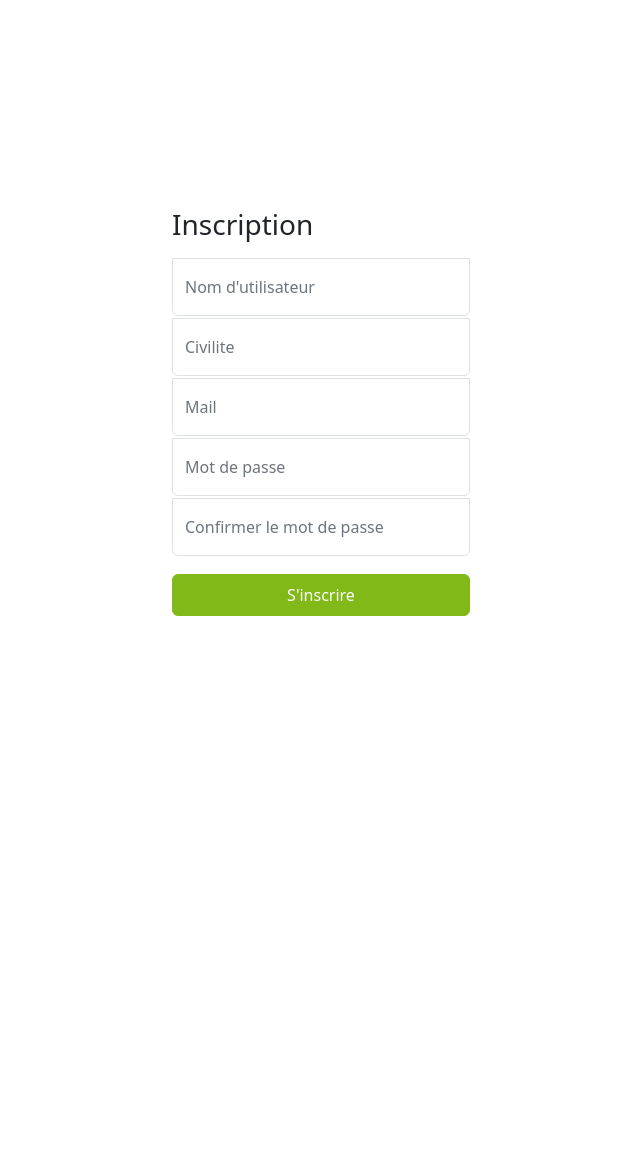
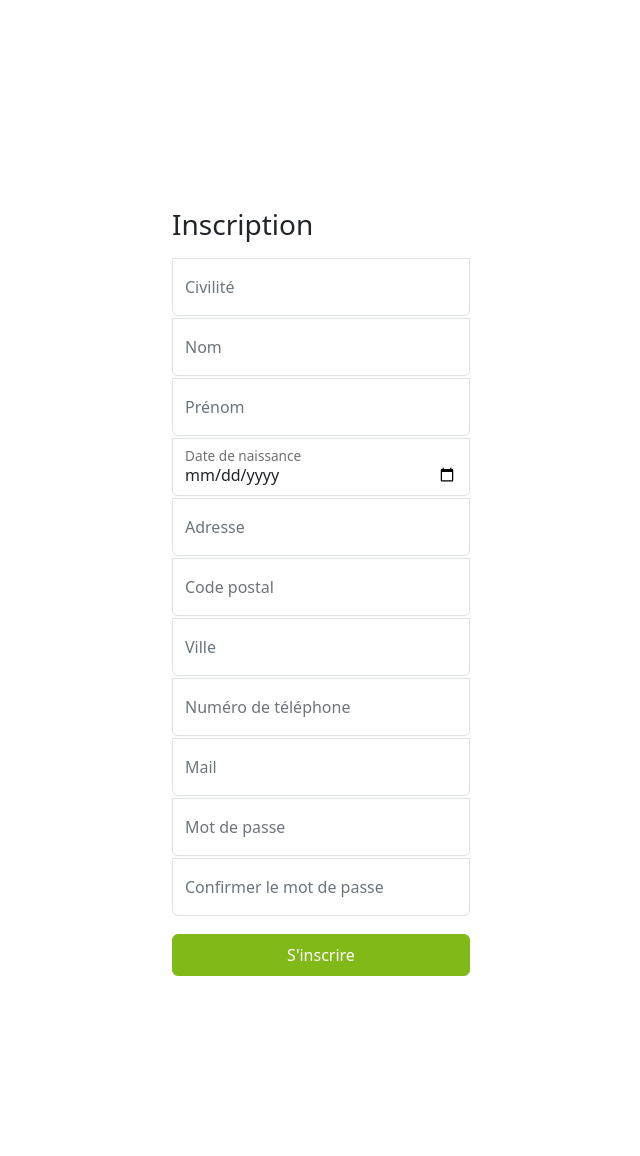
Before and after one commit to JohannDietrichGitHub/Ressources-relationnelles, a CodeIgniter 4 app: the page made by web/app/Views/scr_Inscription.php in a window 1280 px wide. Shown: the top 1156 px of the page, without its empty margins (319-959 px from the left). Before the commit the page ends 616 px from the top, so only its background shows below. Run offline with PHP 8.4 and a stand-in for CodeIgniter, Linux system fonts and the light colour scheme; the template is opened without the code that fills it, so the values that code supplies are empty; some libraries are stand-ins or nearby versions.

Commit message:
Inscription
Ajout de l'inscription utilisateur

```diff
--- a/web/app/Views/scr_Inscription.php
+++ b/web/app/Views/scr_Inscription.php
@@ -3,7 +3,7 @@
 <head>
     <meta charset="UTF-8">
     <meta name="viewport" content="width=device-width, initial-scale=1">
-    <title>Food Seeker Accueil</title>
+    <title>Resources Relationnelles</title>
     <link href="https://cdn.jsdelivr.net/npm/bootstrap@5.3.2/dist/css/bootstrap.min.css" rel="stylesheet" integrity="sha384-T3c6CoIi6uLrA9TneNEoa7RxnatzjcDSCmG1MXxSR1GAsXEV/Dwwykc2MPK8M2HN" crossorigin="anonymous">
     <script src="https://cdn.jsdelivr.net/npm/bootstrap@5.3.2/dist/js/bootstrap.bundle.min.js" integrity="sha384-C6RzsynM9kWDrMNeT87bh95OGNyZPhcTNXj1NW7RuBCsyN/o0jlpcV8Qyq46cDfL" crossorigin="anonymous"></script>
     <!-- STYLES -->
@@ -67,14 +67,37 @@
     <div class=" col-md d-flex mx-auto justify-content-center">
         <form action="<?= site_url('/inscription/processRegister') ?>" method="post" class="form-signin">
             <h1 class="h3 mb-3 fw-normal">Inscription</h1>
-
             <div class="form-floating text-secondary">
-            <input type="text" name="username" class="form-control" id="floatingInput" placeholder="">
-            <label for="floatingInput">Nom d'utilisateur</label>
+            <input type="text" name="civilite" class="form-control" id="floatingCivilite" placeholder="">
+            <label for="floatingCivilite">Civilité</label>
             </div>
             <div class="form-floating text-secondary">
-            <input type="text" name="civilite" class="form-control" id="floatingCivilite" placeholder="">
-            <label for="floatingCivilite">Civilite</label>
+            <input type="text" name="name" class="form-control" id="floatingName" placeholder="">
+            <label for="floatingName">Nom</label>
+            </div>
+            <div class="form-floating text-secondary">
+            <input type="text" name="firstname" class="form-control" id="floatingFirstName" placeholder="">
+            <label for="floatingFirstName">Prénom</label>
+            </div>
+            <div class="form-floating text-secondary">
+            <input type="date" name="birthdate" class="form-control" id="floatingBirthdate" placeholder="">
+            <label for="floatingBirthdate">Date de naissance</label>
+            </div>
+            <div class="form-floating text-secondary">
+            <input type="text" name="address" class="form-control" id="floatingAddress" placeholder="">
+            <label for="floatingAddress">Adresse</label>
+            </div>
+            <div class="form-floating text-secondary">
+            <input type="text" name="cp" class="form-control" id="floatingCp" placeholder="" pattern="[0-9]{5}" title="Entrez un code postal correct" required>
+            <label for="floatingCp">Code postal</label>
+            </div>
+            <div class="form-floating text-secondary">
+            <input type="text" name="city" class="form-control" id="floatingCity" placeholder="">
+            <label for="floatingCity">Ville</label>
+            </div>
+            <div class="form-floating text-secondary">
+            <input type="tel" name="phonenumber" class="form-control" id="floatingPhoneNumber" placeholder="" pattern="[0-9]{10}" title="Entrez un numéro de téléphone valide (10 chiffres)" required>
+            <label for="floatingPhoneNumber">Numéro de téléphone</label>
             </div>
             <div class="form-floating text-secondary">
             <input type="mail" name="mail" class="form-control" id="floatingMail" placeholder="">
```
Also changed, not shown: web/app/Controllers/Inscription.php (+25 -11 lines), web/app/Models/M_Utilisateur.php (+14 -12 lines).
